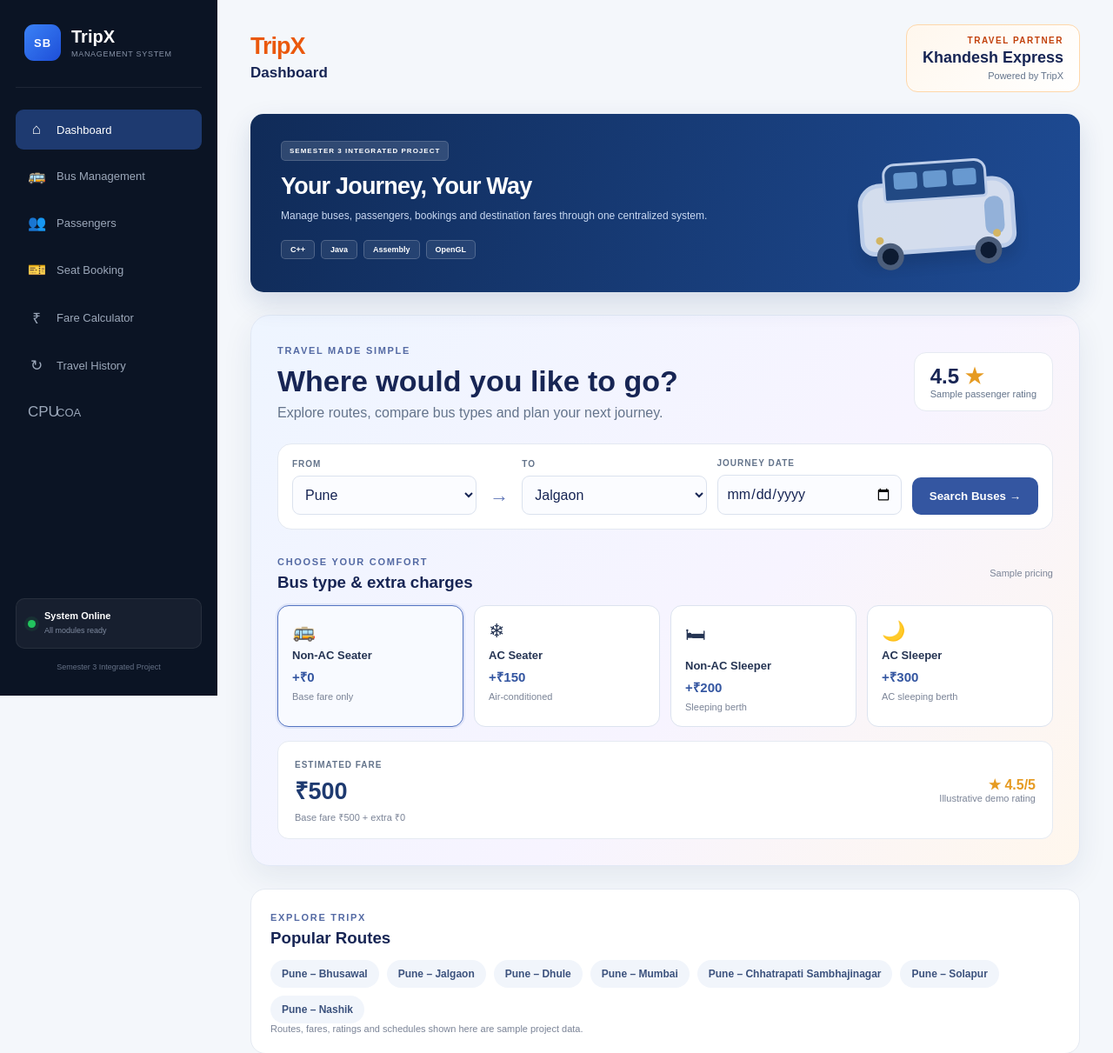
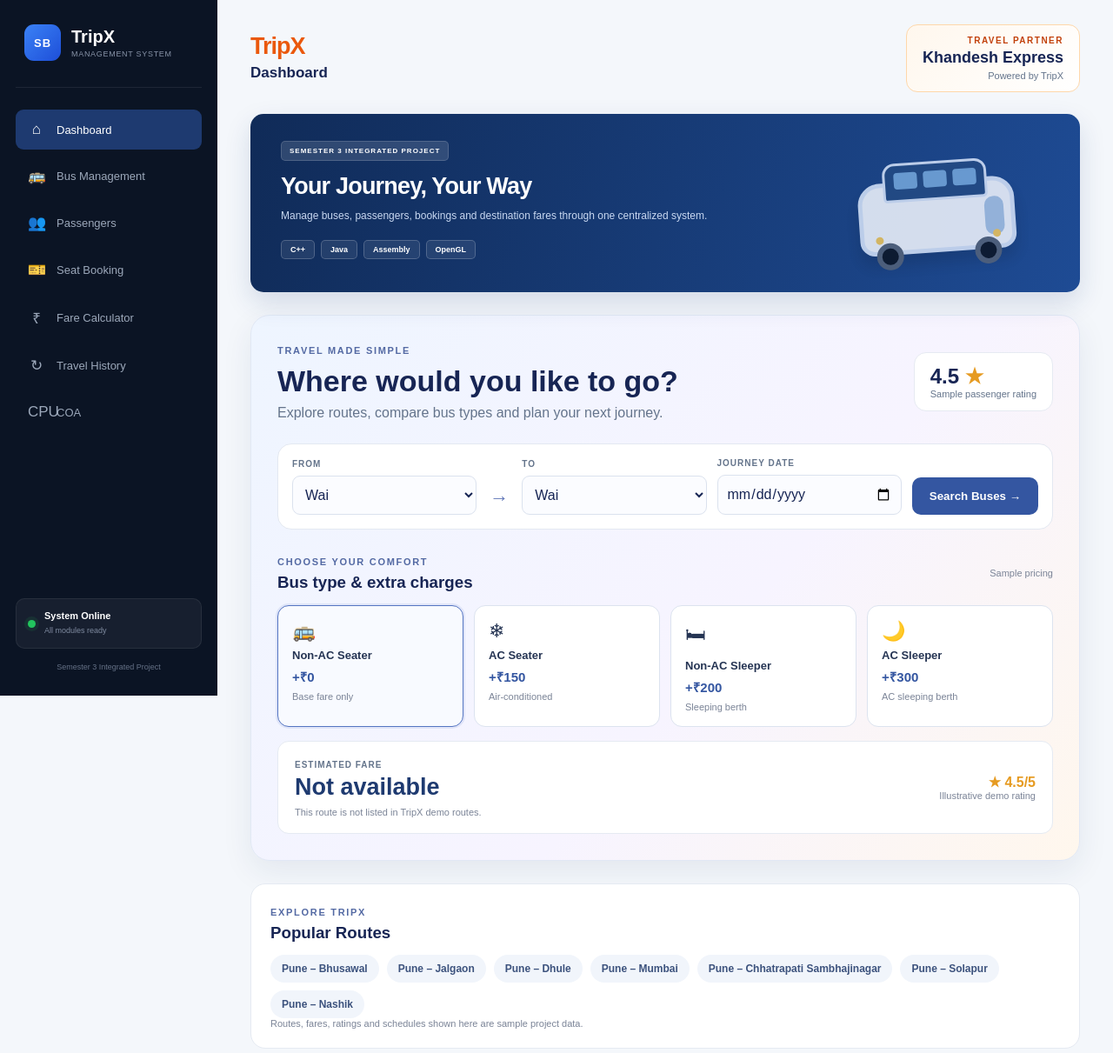
Before and after one commit to yashlute07/SmartBusManagement, a web app: page / in a window 1280 px wide. Shown: the top 1211 px of the page at 87% size. Run offline with its HTML, style and script files only (its server is not run), Linux system fonts and the light colour scheme; data that the repository does not hold is empty.

Commit message:
Added new places and bus routes

```diff
--- a/CGL_OpenGL/WebApp/index.html
+++ b/CGL_OpenGL/WebApp/index.html
@@ -1,6 +1,6 @@
-
 <!DOCTYPE html>
 <html lang="en">
+
 <head>
     <meta charset="UTF-8">
     <meta name="viewport" content="width=device-width, initial-scale=1.0">
@@ -140,8 +140,7 @@
 
         <nav class="navigation">
 
-            <a href="#dashboard" id="dashboardLink"
-               class="nav-item active">
+            <a href="#dashboard" id="dashboardLink" class="nav-item active">
                 <span class="nav-icon">&#8962;</span>
                 <span>Dashboard</span>
             </a>
@@ -259,6 +258,15 @@
                     <label>
                         <span>FROM</span>
                         <select id="tripxFrom">
+                            <option value="Wai">Wai</option>
+                            <option value="Mahabaleshwar">Mahabaleshwar</option>
+                            <option value="Satara">Satara</option>
+                            <option value="Karad">Karad</option>
+                            <option value="Kolhapur">Kolhapur</option>
+                            <option value="Sangli">Sangli</option>
+                            <option value="Lonavala">Lonavala</option>
+                            <option value="Thane">Thane</option>
+                            <option value="Navi Mumbai">Navi Mumbai</option>
                             <option value="Pune">Pune</option>
                             <option value="Bhusawal">Bhusawal</option>
                             <option value="Jalgaon">Jalgaon</option>
@@ -275,6 +283,15 @@
                     <label>
                         <span>TO</span>
                         <select id="tripxTo">
+                            <option value="Wai">Wai</option>
+                            <option value="Mahabaleshwar">Mahabaleshwar</option>
+                            <option value="Satara">Satara</option>
+                            <option value="Karad">Karad</option>
+                            <option value="Kolhapur">Kolhapur</option>
+                            <option value="Sangli">Sangli</option>
+                            <option value="Lonavala">Lonavala</option>
+                            <option value="Thane">Thane</option>
+                            <option value="Navi Mumbai">Navi Mumbai</option>
                             <option value="Jalgaon">Jalgaon</option>
                             <option value="Bhusawal">Bhusawal</option>
                             <option value="Dhule">Dhule</option>
@@ -485,8 +502,7 @@
                             <span>&rarr;</span>
                         </a>
 
-                        <a href="#history" class="action-card"
-                           id="quickHistory">
+                        <a href="#history" class="action-card" id="quickHistory">
                             <div class="action-icon blue">&#8635;</div>
                             <div>
                                 <strong>Travel History</strong>
@@ -572,38 +588,32 @@
 
                 <label>
                     Passenger Name
-                    <input id="passenger" type="text"
-                           maxlength="80" required>
+                    <input id="passenger" type="text" maxlength="80" required>
                 </label>
 
                 <label>
                     Bus Number
-                    <input id="busNumber" type="text"
-                           placeholder="SB-101" maxlength="30" required>
+                    <input id="busNumber" type="text" placeholder="SB-101" maxlength="30" required>
                 </label>
 
                 <label>
                     Source
-                    <input id="source" type="text"
-                           maxlength="80" required>
+                    <input id="source" type="text" maxlength="80" required>
                 </label>
 
                 <label>
                     Destination
-                    <input id="destination" type="text"
-                           maxlength="80" required>
+                    <input id="destination" type="text" maxlength="80" required>
                 </label>
 
                 <label>
                     Fare (&#8377;)
-                    <input id="fare" type="number"
-                           min="0" step="0.01" required>
+                    <input id="fare" type="number" min="0" step="0.01" required>
                 </label>
 
                 <label>
                     Travel Date and Time
-                    <input id="travelDateTime"
-                           type="datetime-local" required>
+                    <input id="travelDateTime" type="datetime-local" required>
                 </label>
 
                 <button type="submit" class="history-btn">
@@ -612,8 +622,7 @@
 
             </form>
 
-            <p id="historyMessage" class="history-message"
-               role="status" aria-live="polite"></p>
+            <p id="historyMessage" class="history-message" role="status" aria-live="polite"></p>
 
             <div class="history-table-wrapper">
                 <table class="history-table">
@@ -718,27 +727,33 @@
                 gap: 20px;
                 margin-top: 20px;
             }
+
             .ds-card {
                 background: var(--card-bg, #ffffff);
                 border: 1px solid #dddddd;
                 border-radius: 12px;
                 padding: 18px;
             }
-            .ds-card input, .ds-card select {
+
+            .ds-card input,
+            .ds-card select {
                 width: 100%;
                 padding: 10px;
                 margin: 10px 0;
                 box-sizing: border-box;
             }
+
             .ds-buttons {
                 display: flex;
                 flex-wrap: wrap;
                 gap: 8px;
             }
+
             .ds-buttons button {
                 padding: 8px 12px;
                 cursor: pointer;
             }
+
             .ds-output {
                 margin-top: 14px;
                 padding: 10px;
@@ -976,4 +991,5 @@
     <script src="auth.js"></script>
     <script src="chatbot.js"></script>
 </body>
+
 </html>
--- a/CGL_OpenGL/WebApp/tripx-data.js
+++ b/CGL_OpenGL/WebApp/tripx-data.js
@@ -1,16 +1,50 @@
+
 (function () {
     "use strict";
 
     const STORAGE_KEY = "tripXBuses";
 
     const routes = [
+        // Pune Routes
         { code: "TX-PBH-001", source: "Pune", destination: "Bhusawal", fare: 450, operator: "TripX Demo Operator", time: "07:00" },
         { code: "TX-PJL-002", source: "Pune", destination: "Jalgaon", fare: 500, operator: "Khandesh Express", time: "08:00" },
         { code: "TX-PDH-003", source: "Pune", destination: "Dhule", fare: 480, operator: "TripX Demo Operator", time: "09:00" },
         { code: "TX-PMU-004", source: "Pune", destination: "Mumbai", fare: 350, operator: "TripX Demo Operator", time: "10:00" },
         { code: "TX-PCS-005", source: "Pune", destination: "Chhatrapati Sambhajinagar", fare: 420, operator: "TripX Demo Operator", time: "11:00" },
         { code: "TX-PSL-006", source: "Pune", destination: "Solapur", fare: 380, operator: "TripX Demo Operator", time: "12:00" },
-        { code: "TX-PNS-007", source: "Pune", destination: "Nashik", fare: 400, operator: "TripX Demo Operator", time: "13:00" }
+        { code: "TX-PNS-007", source: "Pune", destination: "Nashik", fare: 400, operator: "TripX Demo Operator", time: "13:00" },
+        { code: "TX-PW-008", source: "Pune", destination: "Wai", fare: 250, operator: "TripX Demo Operator", time: "08:00" },
+        { code: "TX-PM-009", source: "Pune", destination: "Mahabaleshwar", fare: 350, operator: "TripX Demo Operator", time: "09:00" },
+        { code: "TX-PS-010", source: "Pune", destination: "Satara", fare: 220, operator: "TripX Demo Operator", time: "10:00" },
+        { code: "TX-PK-011", source: "Pune", destination: "Karad", fare: 280, operator: "TripX Demo Operator", time: "11:00" },
+        { code: "TX-PKOL-012", source: "Pune", destination: "Kolhapur", fare: 400, operator: "TripX Demo Operator", time: "12:00" },
+        { code: "TX-PSA-013", source: "Pune", destination: "Sangli", fare: 380, operator: "TripX Demo Operator", time: "13:00" },
+        { code: "TX-PL-014", source: "Pune", destination: "Lonavala", fare: 150, operator: "TripX Demo Operator", time: "14:00" },
+        { code: "TX-PT-015", source: "Pune", destination: "Thane", fare: 330, operator: "TripX Demo Operator", time: "15:00" },
+        { code: "TX-PNM-016", source: "Pune", destination: "Navi Mumbai", fare: 320, operator: "TripX Demo Operator", time: "16:00" },
+
+        // Wai Routes
+        { code: "TX-WM-017", source: "Wai", destination: "Mahabaleshwar", fare: 120, operator: "TripX Demo Operator", time: "07:30" },
+        { code: "TX-WS-018", source: "Wai", destination: "Satara", fare: 100, operator: "TripX Demo Operator", time: "08:30" },
+        { code: "TX-WK-019", source: "Wai", destination: "Karad", fare: 180, operator: "TripX Demo Operator", time: "09:30" },
+        { code: "TX-WMUM-020", source: "Wai", destination: "Mumbai", fare: 450, operator: "TripX Demo Operator", time: "10:30" },
+
+        // Satara Routes
+        { code: "TX-SM-021", source: "Satara", destination: "Mahabaleshwar", fare: 150, operator: "TripX Demo Operator", time: "08:00" },
+        { code: "TX-SK-022", source: "Satara", destination: "Karad", fare: 100, operator: "TripX Demo Operator", time: "09:00" },
+        { code: "TX-SKOL-023", source: "Satara", destination: "Kolhapur", fare: 250, operator: "TripX Demo Operator", time: "10:00" },
+        { code: "TX-SS-024", source: "Satara", destination: "Sangli", fare: 220, operator: "TripX Demo Operator", time: "11:00" },
+
+        // Other Routes
+        { code: "TX-MUM-025", source: "Mumbai", destination: "Nashik", fare: 300, operator: "TripX Demo Operator", time: "07:00" },
+        { code: "TX-MUK-026", source: "Mumbai", destination: "Kolhapur", fare: 550, operator: "TripX Demo Operator", time: "08:00" },
+        { code: "TX-NK-027", source: "Nashik", destination: "Dhule", fare: 180, operator: "TripX Demo Operator", time: "09:00" },
+        { code: "TX-JD-028", source: "Jalgaon", destination: "Dhule", fare: 150, operator: "TripX Demo Operator", time: "10:00" },
+        { code: "TX-KS-029", source: "Kolhapur", destination: "Sangli", fare: 120, operator: "TripX Demo Operator", time: "11:00" },
+        { code: "TX-TNM-030", source: "Thane", destination: "Navi Mumbai", fare: 100, operator: "TripX Demo Operator", time: "12:00" },
+        { code: "TX-LM-031", source: "Lonavala", destination: "Mumbai", fare: 180, operator: "TripX Demo Operator", time: "13:00" },
+        { code: "TX-SOL-032", source: "Solapur", destination: "Kolhapur", fare: 350, operator: "TripX Demo Operator", time: "14:00" },
+        { code: "TX-CSN-033", source: "Chhatrapati Sambhajinagar", destination: "Nashik", fare: 250, operator: "TripX Demo Operator", time: "15:00" }
     ];
 
     const defaultBuses = [
@@ -73,7 +107,7 @@
         const route = matchRoute(details.route);
 
         if (!busNumber || !driver || !route || !Number.isInteger(capacity) || capacity < 1 || capacity > 100) {
-            throw new Error("Enter a valid bus number, driver, one of the 7 TripX routes, and capacity from 1 to 100.");
+            throw new Error("Enter a valid bus number, driver, one of the 33 TripX routes, and capacity from 1 to 100.");
         }
 
         const buses = readBuses();
```
Lines whose indentation alone changed are shown as unchanged.
